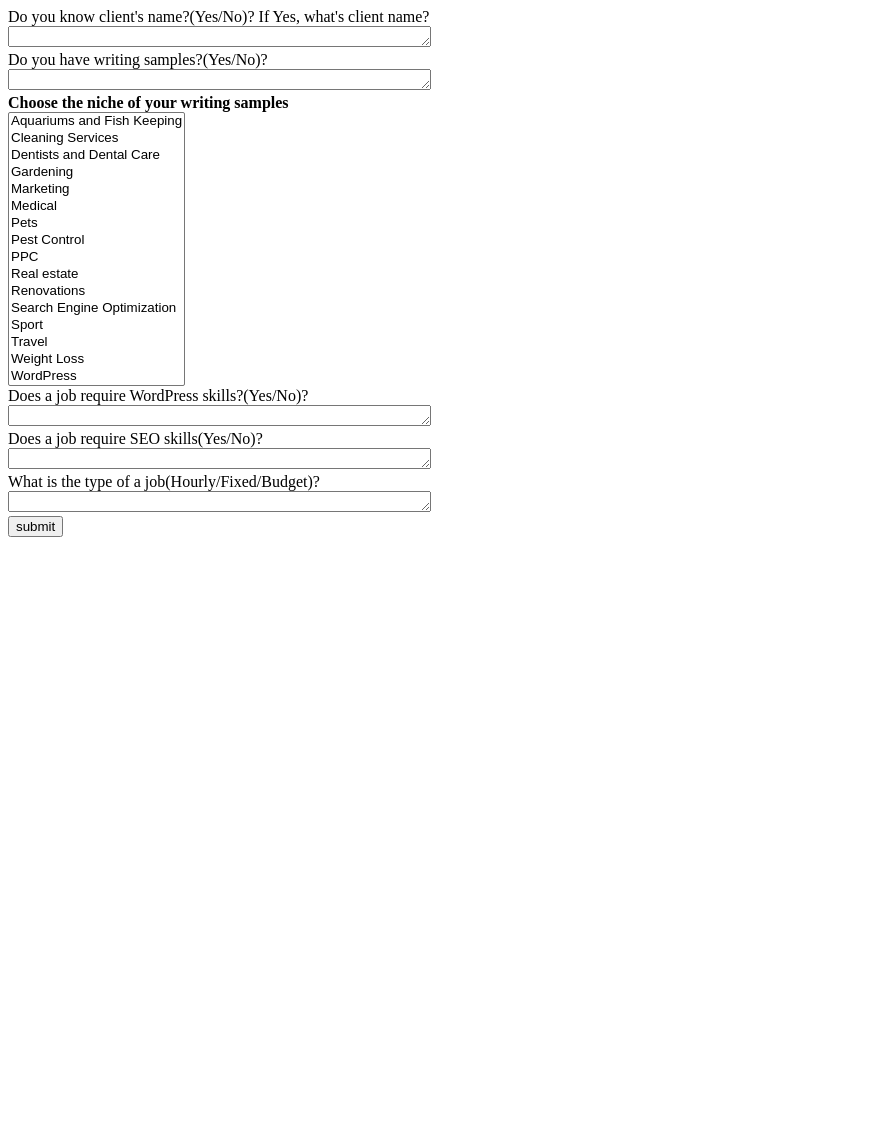
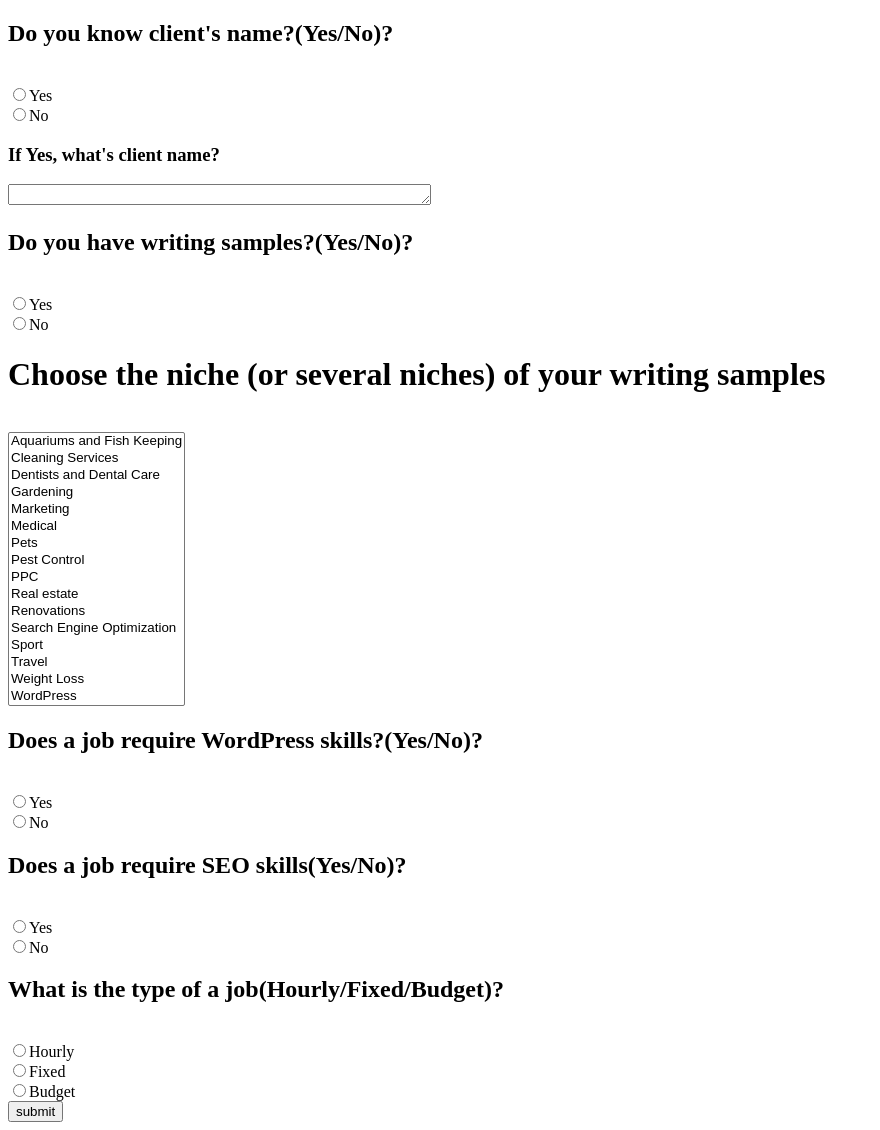
Before and after one commit to andreyfidrya/content-writer-s-email-creation-tool, a PHP site: page / in a window 1280 px wide. Shown: the whole page, without its empty margins (0-880 px from the left). Before the commit the page ends 537 px from the top, so only its background shows below. Run offline with PHP 8.4, Linux system fonts and the light colour scheme.

Commit message:
radio buttons

```diff
--- a/clientnamecheck.php
+++ b/clientnamecheck.php
@@ -1,8 +1,6 @@
 <?php
 
-$client = htmlspecialchars($_POST['msg-client']);
-
-if ($client =='No') {
+if (empty($_POST['msg-client']) or $_POST['clientname']=='no') {
 
     $intro = "Hello,
     <p>
@@ -11,7 +9,9 @@ if ($client =='No') {
     I always write content for clients on my own and never outsource work to other content creators!";
 
 }else
+
 {
+$client = htmlspecialchars($_POST['msg-client']);
 $intro = "Hello $client,
 <p>
 I have 10 years of experience in content writing and I have a passion for what I do. I have written articles and website content on different topics. Some of my website content writing projects are listed in the portfolio. So, you can see the quality of my work.
--- a/displayselectedsamples.php
+++ b/displayselectedsamples.php
@@ -5,7 +5,7 @@ function GetBold($topicname){
     return $topicresult;
 }
 
-if ($strsamples == 'Yes'){
+if ($strsamples == 'yes'){
 
     if(!isset($_POST['topic'])){
         $samples = GetBold('...');
--- a/index.html
+++ b/index.html
@@ -1,17 +1,21 @@
 <!DOCTYPE html>
 <head>
-    <title>Content Writer's Email Creation Tool</title>
+    <title>Email Creation Tool for Content Writers</title>
     <meta charset='utf-8'>
 </head>
 <body>
     <form action='form.php' method='post'>
 
-        Do you know client's name?(Yes/No)? If Yes, what's client name?<br>
+        <h2>Do you know client's name?(Yes/No)?</h2><br>
+        <input type="radio" name="clientname" value="yes">Yes<br>
+        <input type="radio" name="clientname" value="no">No<br>
+        <h3>If Yes, what's client name?</h3>
         <textarea cols='50' rows='1' name='msg-client'></textarea><br>
 
-        Do you have writing samples?(Yes/No)?<br>
-        <textarea cols='50' rows='1' name='msg-samples'></textarea><br>
-        <strong>Choose the niche of your writing samples</strong><br>
+        <h2>Do you have writing samples?(Yes/No)?</h2><br>
+        <input type="radio" name="samples" value="yes">Yes<br>
+        <input type="radio" name="samples" value="no">No<br>
+        <h1>Choose the niche (or several niches) of your writing samples</h1><br>
         <select name="topic[]" multiple size="16">
             <option value="aquariums">Aquariums and Fish Keeping</option>
             <option value="cleaning">Cleaning Services</option>
@@ -31,15 +35,19 @@
             <option value="wordpress">WordPress</option>
         </select><br>
 
-        Does a job require WordPress skills?(Yes/No)?<br>
-        <textarea cols='50' rows='1' name='msg-wp'></textarea><br>
+        <h2>Does a job require WordPress skills?(Yes/No)?</h2><br>
+        <input type="radio" name="wordpress" value="yes">Yes<br>
+        <input type="radio" name="wordpress" value="no">No<br>
+        <h2>Does a job require SEO skills(Yes/No)?</h2><br>
+        <input type="radio" name="seo" value="yes">Yes<br>
+        <input type="radio" name="seo" value="no">No<br>
 
-        Does a job require SEO skills(Yes/No)?<br>
-        <textarea cols='50' rows='1' name='msg-seo'></textarea><br>
-
-        What is the type of a job(Hourly/Fixed/Budget)?<br>
-        <textarea cols='50' rows='1' name='msg-type'></textarea><br>
+        <h2>What is the type of a job(Hourly/Fixed/Budget)?</h2><br>
+        <input type="radio" name="jobtype" value="hourly">Hourly<br>
+        <input type="radio" name="jobtype" value="fixed">Fixed<br>
+        <input type="radio" name="jobtype" value="budget">Budget<br>
 
         <input type='submit' value='submit'>
     </form>
+    <!---<a href="http://localhost/php-crash-course-2020-master/cover_letter/content-writer-s-email-creation-tool/index.html">Previous version</a>--->
 </body>
```
Also changed, not shown: displayselectedblocks.php (+5 -5 lines), errors.php (+10 -10 lines), form.php (+9 -5 lines).
